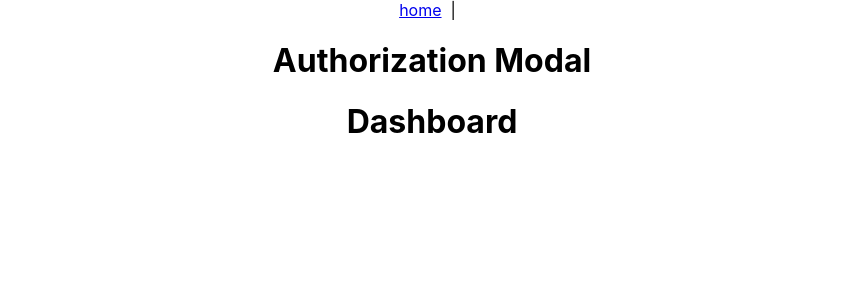
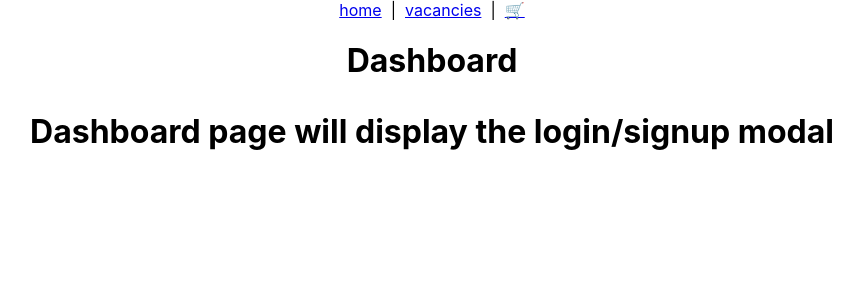
Before and after one commit to Carny94/apartment-scout, a React (Create React App) app: page /dashboard in a window 1280 px wide. Shown: the top 300 px of the page, without its empty margins (208-1071 px from the left). Built offline with nearby package versions, Linux system fonts and the light colour scheme.

Commit message:
almost finish with nav

```diff
--- a/src/components/AuthorizationModal.jsx
+++ b/src/components/AuthorizationModal.jsx
@@ -1,4 +1,5 @@
 export default function AuthorizationModal () {
+
     return (
         <h1>Authorization Modal</h1>
     )
--- /dev/null
+++ b/src/components/Cart.jsx
@@ -0,0 +1,6 @@
+export default function Cart () {
+
+    return (
+        <h1>Cart</h1>
+    )
+}
--- a/src/components/Checkout.jsx
+++ /dev/null
@@ -1,6 +0,0 @@
-export default function Checkout () {
-
-    return (
-        <h1>Checkout</h1>
-    )
-}
--- a/src/components/Navbar.jsx
+++ b/src/components/Navbar.jsx
@@ -6,9 +6,11 @@ export default function Navbar () {
 
 <nav>
     <div className='nav-container'>
-    <Link to="/home">home</Link>
+    <Link to="/">home</Link>
     &nbsp; | &nbsp;
-
+    <Link to="/availabilities">vacancies</Link>
+    &nbsp; | &nbsp;
+    <Link to="/cart">🛒</Link>
     </div>
 
 </nav>
--- a/src/pages/App/App.jsx
+++ b/src/pages/App/App.jsx
@@ -1,12 +1,13 @@
 import './App.css';
 import {useState} from 'react';
 import { Routes, Route } from 'react-router-dom';
-import Navbar from '../../components/Navbar';
-import QuestionModal from '../../components/QuestionsModal';
 import Dashboard from './Dashboard';
 import HomePage from './HomePage';
+import Vacancies from './Vacancies';
+import Navbar from '../../components/Navbar';
 import AuthorizationModal from '../../components/AuthorizationModal';
-
+import QuestionModal from '../../components/QuestionsModal';
+import Cart from '../../components/Cart';
 
 function App() {
   const [ user, setUser ] = useState({})
@@ -14,17 +15,21 @@ function App() {
   return (
     <main className="App">
    {/* IMPORTANT: all paths lowercas */}
-   <Navbar />
-   <AuthorizationModal />
+
+
         { user ?
         <>
+           <Navbar />
         <Routes>
+           <Route path="/" element={<HomePage />} />
            <Route path="/dashboard" element={<Dashboard />} />
            <Route path="/preference/questionaire" element={<QuestionModal />} />
+           <Route path="/cart" element={<Cart />} />
+           <Route path="/availabilities" element={<Vacancies />} />
         </Routes>
         </>
         :
-        <HomePage />
+        <Dashboard />
         // <ListOfUnits> will also be able to be viuewed dif not a user
       }
     </main>
--- a/src/pages/App/Dashboard.jsx
+++ b/src/pages/App/Dashboard.jsx
@@ -4,7 +4,12 @@ export default function Dashboard () {
 
     return (
 
-    <h1>Dashboard</h1>
+    <h1>Dashboard
+        <p>
+            Dashboard page will display the login/signup modal
+        </p>
+    </h1>
+
 
     )
 
--- a/src/pages/App/HomePage.jsx
+++ b/src/pages/App/HomePage.jsx
@@ -1,4 +1,6 @@
 export default function HomePage () {
+
+
     return (
     <h1>Homepage
         initial page that users encounter when they visit a website
--- /dev/null
+++ b/src/pages/App/Vacancies.jsx
@@ -0,0 +1,6 @@
+export default function Vacancies () {
+
+    return (
+        <h1>Vacancies</h1>
+    )
+}
```
